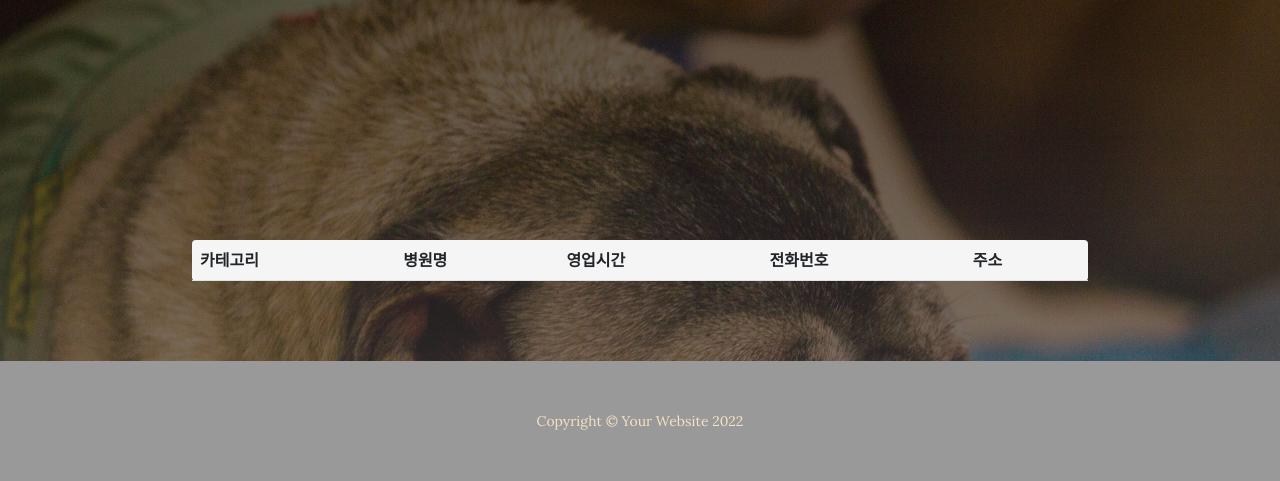
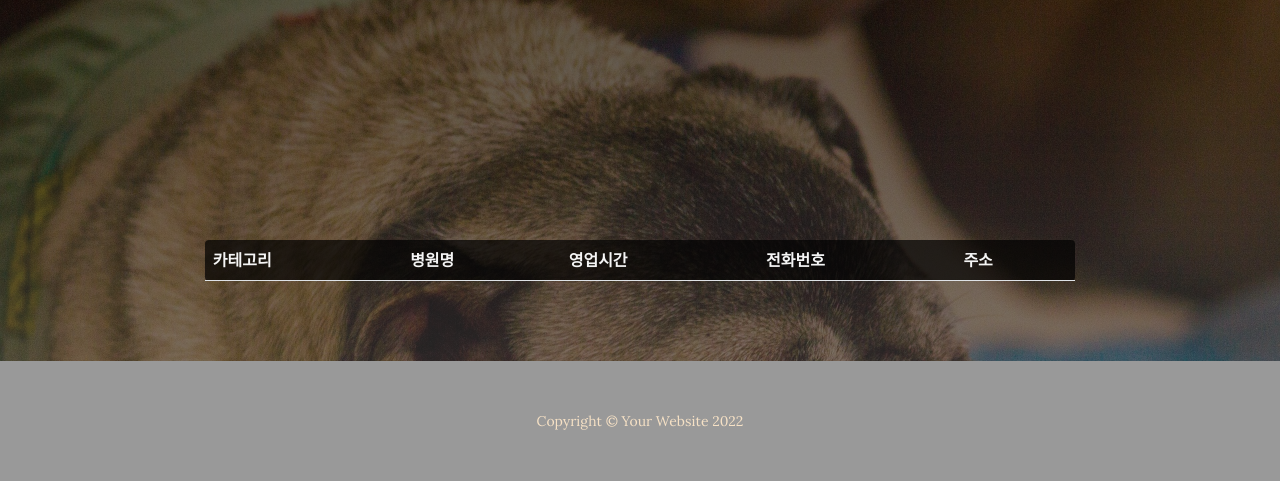
Before and after one commit to Jinsol-Dev/W1, a Flask app: page /seoul in a window 1280 px wide. Shown: the part 880-1361 px from the top of the page. Run offline with Flask 2, Linux system fonts and the light colour scheme; data that the repository does not hold is empty; some libraries are stand-ins or nearby versions; some web fonts are replaced.

Commit message:
병원목록 테이블 색상 변경

```diff
--- a/static/css/hospital_styles.css
+++ b/static/css/hospital_styles.css
@@ -1,15 +1,17 @@
-.table {
-    width: 70%;
+.box {
+    width: 68%;
     margin: auto auto 5rem auto;
+    background-color: rgba(0, 0, 0, 0.7);
     border-radius: 4px;
   }
-
-.box {
-    width: 70%;
-    margin: auto auto 5rem auto;
-    background-color: whitesmoke;
-    border-radius: 4px;
-  }
+.box > table {
+  color: whitesmoke;
+}
+/*
+.hospitalList:hover {
+  background-color: whitesmoke;
+  color: black;
+} */
 
 .btn1 {
   all: unset;
```
